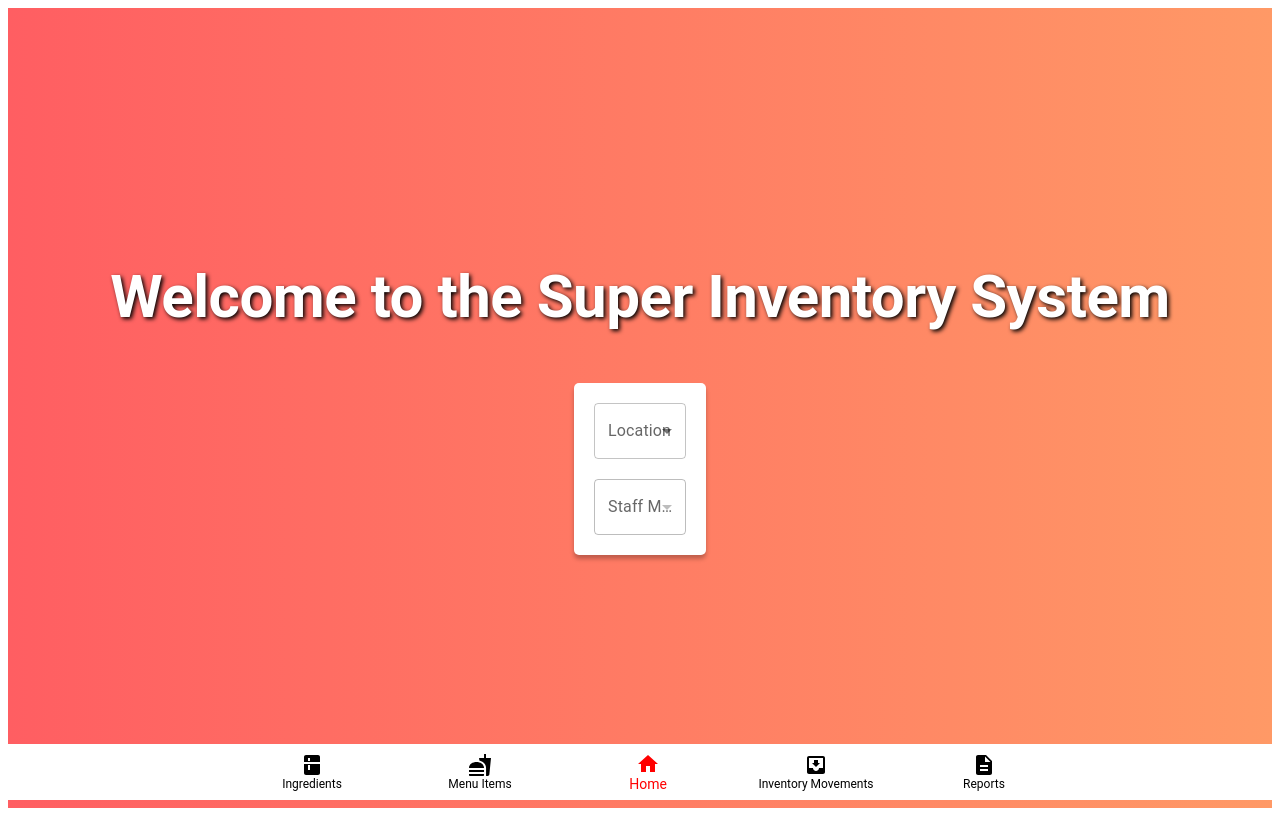
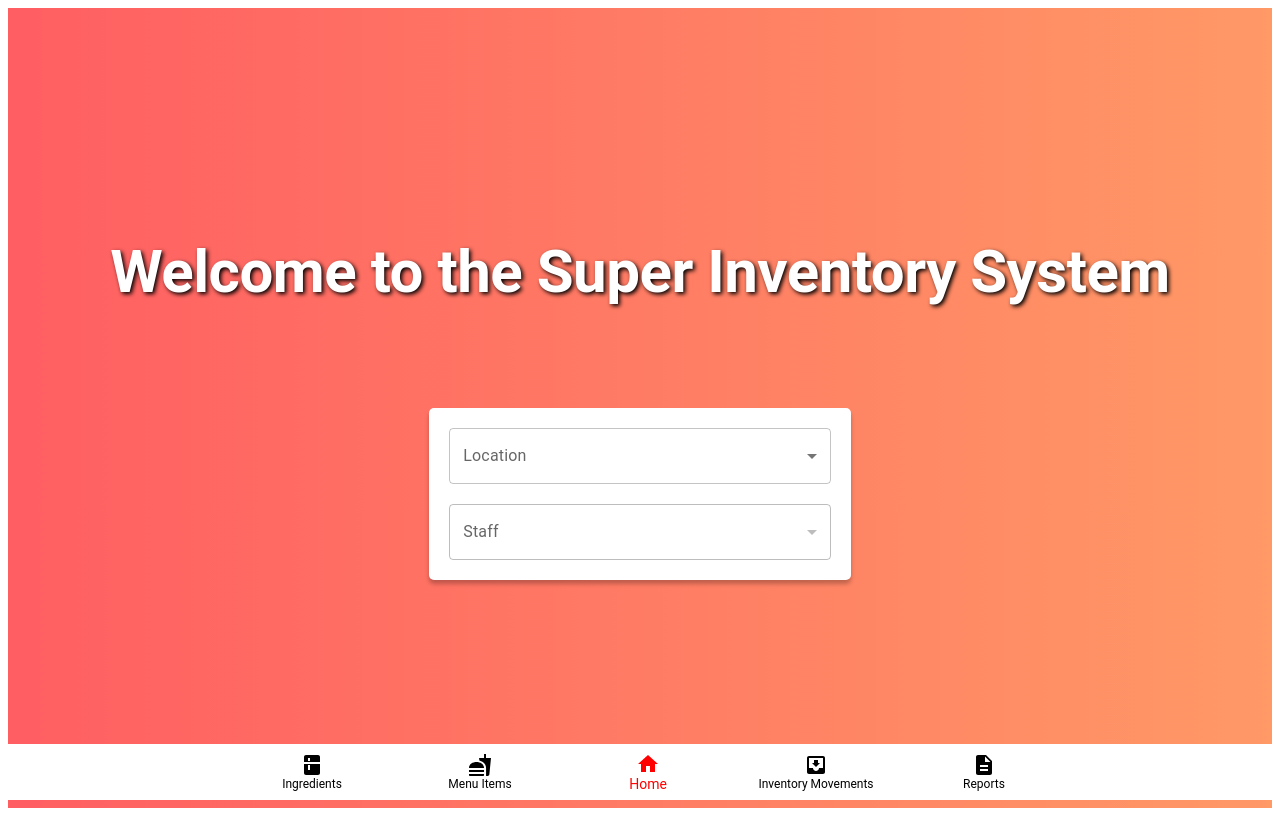
Before and after one commit to codemeasandwich/saladsweird, a Next.js app: page / in a window 1280 px wide. Built offline with nearby package versions, Linux system fonts and the light colour scheme.

Commit message:
landing page layout tweek

```diff
--- a/pages/index.js
+++ b/pages/index.js
@@ -1,5 +1,5 @@
 import React, { useState } from 'react';
-import { Box, Typography, Select, MenuItem, FormControl, InputLabel } from '@mui/material';
+import { Box, Typography, Select, MenuItem, FormControl, InputLabel, Grid } from '@mui/material';
 
 const AppLandingPage = () => {
     const [location, setLocation] = useState('');
@@ -38,7 +38,8 @@ const AppLandingPage = () => {
             >
                 Welcome to the Super Inventory System
             </Typography>
-
+            <Grid container justifyContent="center" style={{ marginTop: '50px' }}>
+                <Grid item xs={11} sm={8} md={6} lg={4}>
                     <Box
                         style={{
                             marginTop: '50px',
@@ -55,6 +56,7 @@ const AppLandingPage = () => {
                                 id="location-select"
                                 value={location}
                                 onChange={handleLocationChange}
+                                label="location"
                             >
                                 <MenuItem value={'location1'}>Location 1</MenuItem>
                                 <MenuItem value={'location2'}>Location 2</MenuItem>
@@ -62,19 +64,22 @@ const AppLandingPage = () => {
                         </FormControl>
 
                         <FormControl fullWidth>
-                    <InputLabel id="staff-member-label">Staff Member</InputLabel>
+                            <InputLabel id="staff-member-label">Staff</InputLabel>
                             <Select
                                 labelId="staff-member-label"
                                 id="staff-member-select"
                                 value={staffMember}
                                 onChange={handleStaffMemberChange}
                                 disabled={isStaffMemberDisabled}
+                                label="member"
                             >
                                 <MenuItem value={'staff1'}>Staff Member 1</MenuItem>
                                 <MenuItem value={'staff2'}>Staff Member 2</MenuItem>
                             </Select>
                         </FormControl>
                     </Box>
+                </Grid>
+            </Grid>
         </Box>
     );
 };
```
Lines whose indentation alone changed are shown as unchanged.
